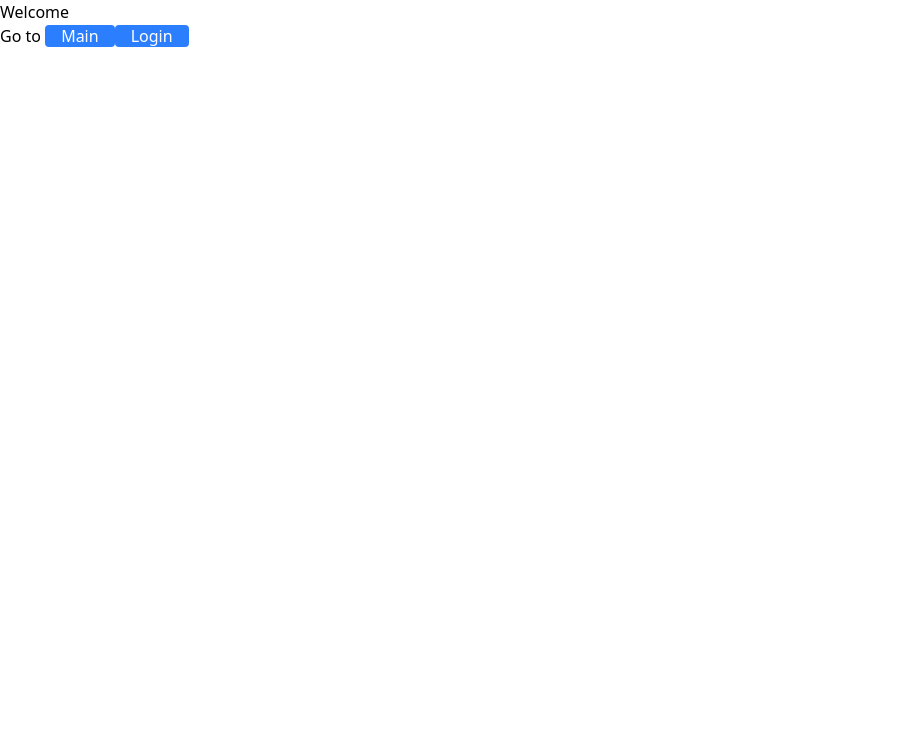
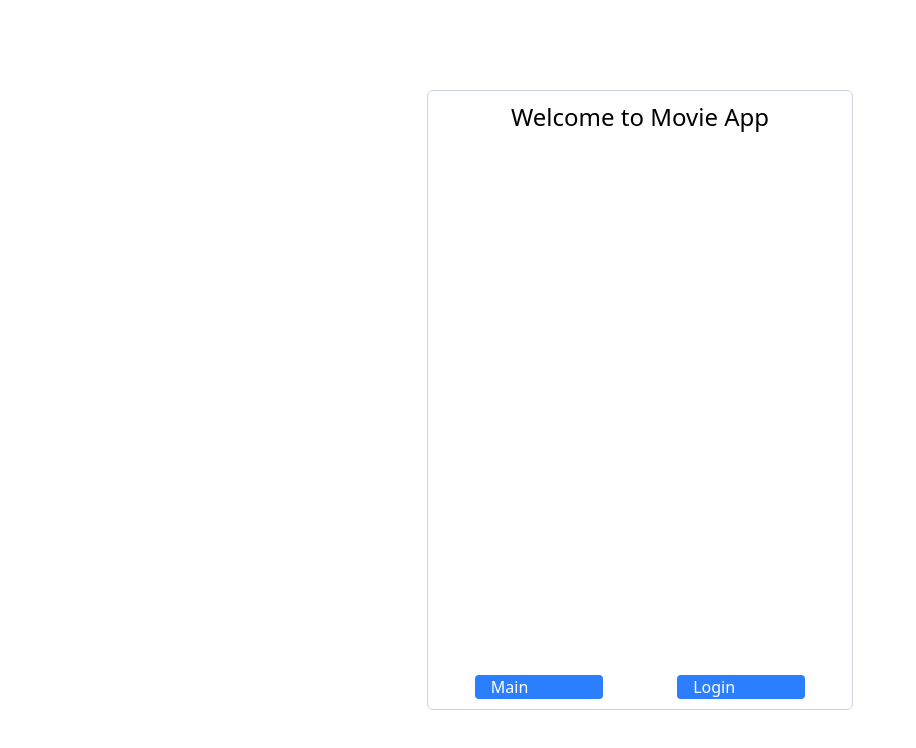
Before and after one commit to gmoniava/my-app, a Next.js app: page / in a window 1280 px wide. Shown: the top 748 px of the page, without its empty margins (0-916 px from the left). Built offline with nearby package versions, Linux system fonts and the light colour scheme.

Commit message:
add some CSS

```diff
--- a/src/app/page.tsx
+++ b/src/app/page.tsx
@@ -3,10 +3,10 @@ import Link from "next/link";
 
 export default async function Page() {
   return (
-    <div>
-      Welcome
-      <div>
-        Go to{" "}
+    <div className="flex justify-center items-center h-full">
+      <div className=" w-1/3 border border-slate-300 p-[10px] h-[620px] rounded-md flex flex-col">
+        <div className="text-2xl flex-1 text-center">Welcome to Movie App</div>
+        <div className="flex justify-around">
           <Link className="btn-primary" href="/main">
             Main
           </Link>
@@ -15,5 +15,6 @@ export default async function Page() {
           </Link>
         </div>
       </div>
+    </div>
   );
 }
```
Lines whose indentation alone changed are shown as unchanged.
